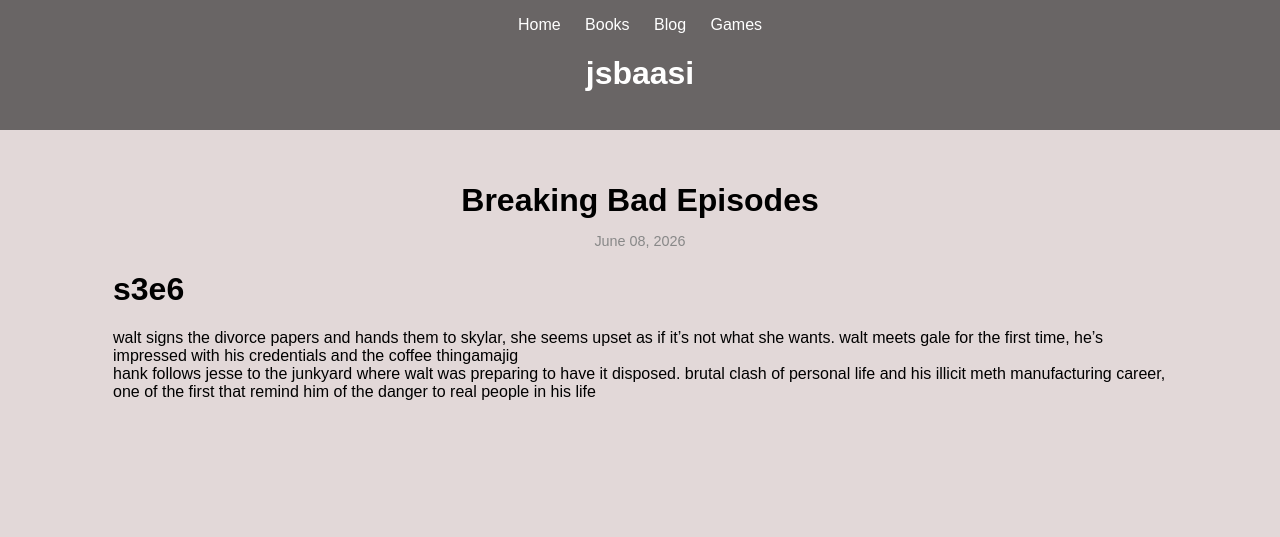
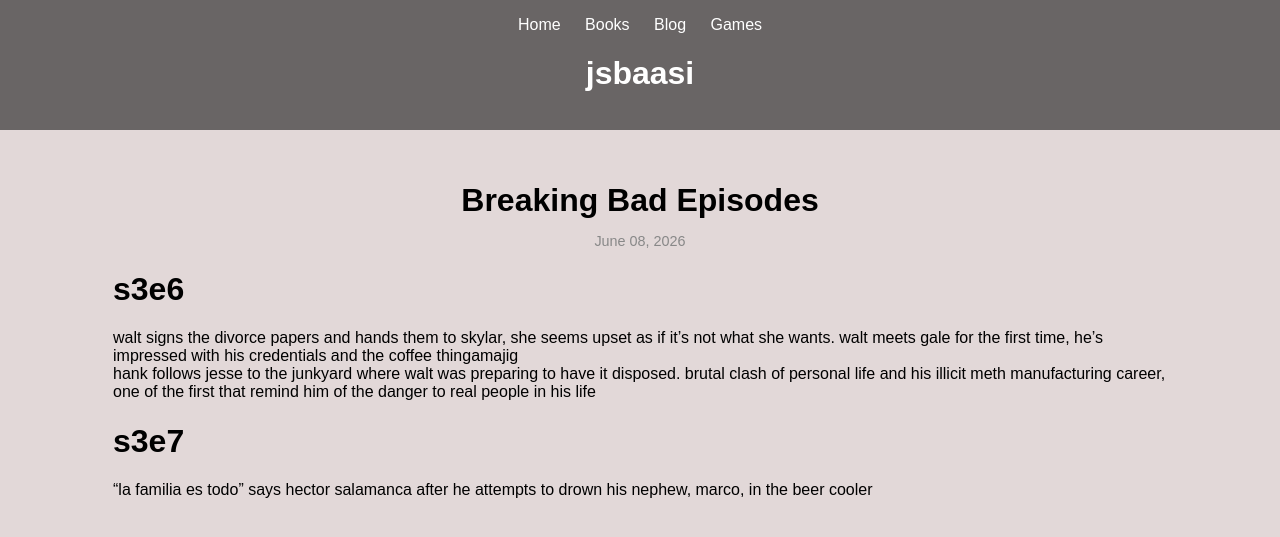
Before and after one commit to jsbaasi/jsbaasi.github.io, a Jekyll site: the page built from _posts/2026-06-08-breaking-bad-episodes.md, in a window 1280 px wide. Shown: the top 537 px of the page. Built offline with Jekyll 4.4.1, drawn with Linux system fonts in a browser that asks for light colours.

Commit message:
vault backup: 2026-06-08 16:37:44

```diff
--- a/_posts/2026-06-08-breaking-bad-episodes.md
+++ b/_posts/2026-06-08-breaking-bad-episodes.md
@@ -8,3 +8,5 @@
 # s3e6
 walt signs the divorce papers and hands them to skylar, she seems upset as if it's not what she wants. walt meets gale for the first time, he's impressed with his credentials and the coffee thingamajig
 hank follows jesse to the junkyard where walt was preparing to have it disposed. brutal clash of personal life and his illicit meth manufacturing career, one of the first that remind him of the danger to real people in his life
+# s3e7
+"la familia es todo" says hector salamanca after he attempts to drown his nephew, marco, in the beer cooler
```
